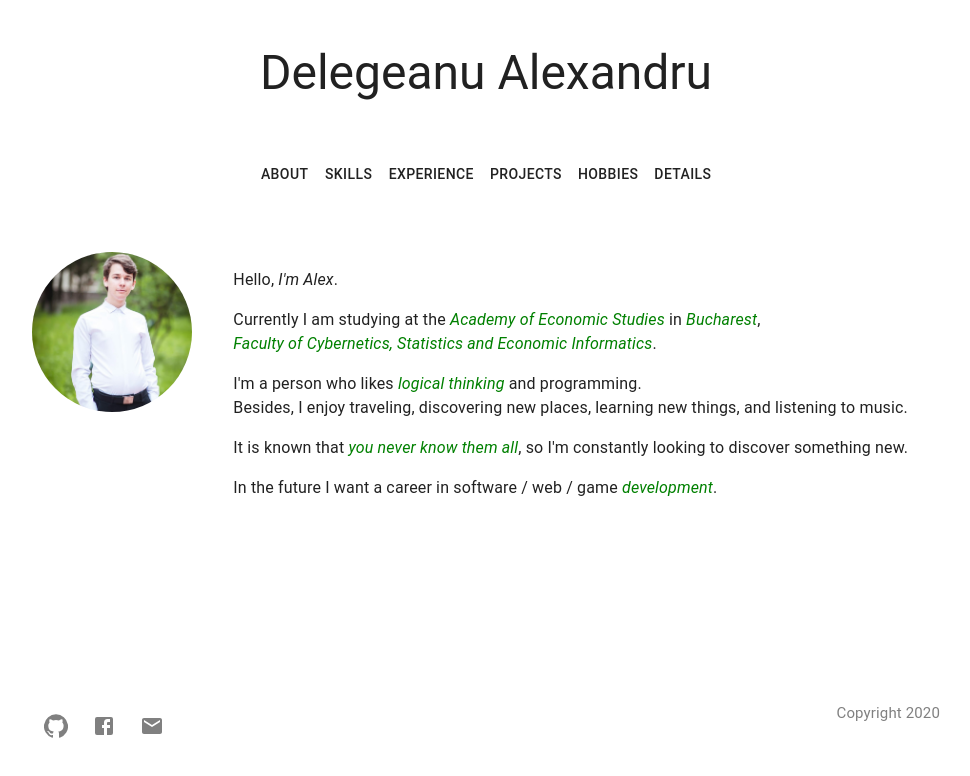
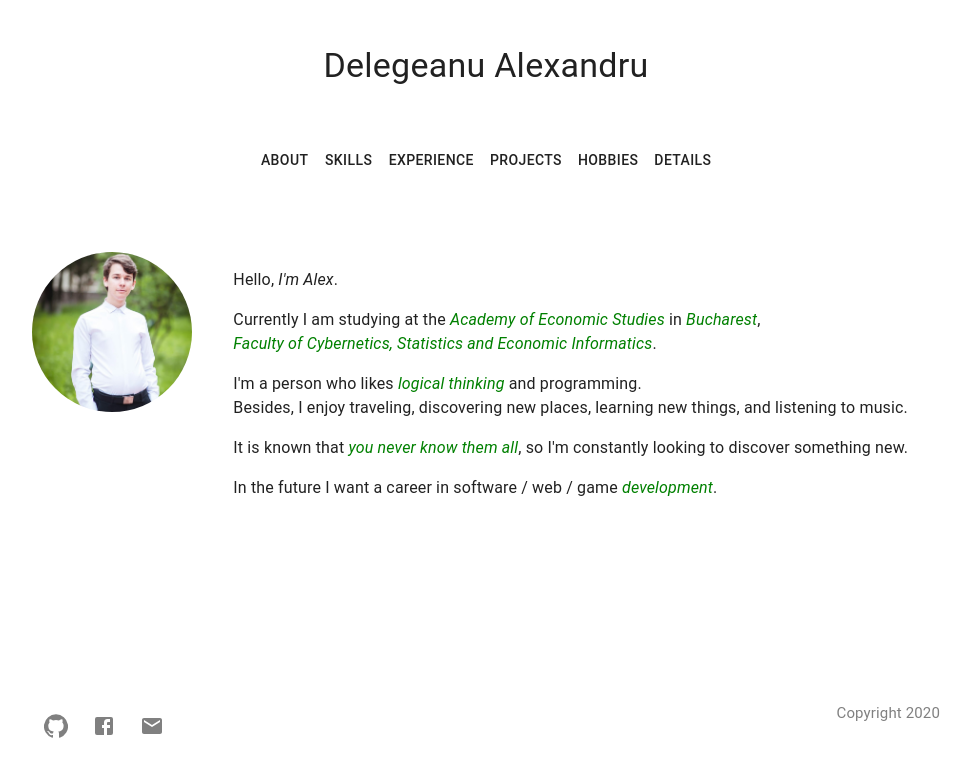
Before and after one commit to TheAncientOwl/personal-page, a React (Create React App) app: page / in a window 1280 px wide. Shown: the top 776 px of the page, without its empty margins (154-1124 px from the left). Built offline with nearby package versions, Linux system fonts and the light colour scheme.

Commit message:
decreased size.

```diff
--- a/src/components/NavBarNameTitle.jsx
+++ b/src/components/NavBarNameTitle.jsx
@@ -15,7 +15,7 @@ export default function NavBarNameTitle() {
   };
 
   return (
-    <Typography style={{ paddingTop: '45px' }} component='div' variant={scrollY === 0 ? 'h3' : 'h4'}>
+    <Typography style={{ paddingTop: '45px' }} component='div' variant={scrollY === 0 ? 'h4' : 'h5'}>
       Delegeanu Alexandru
     </Typography>
   );
```
